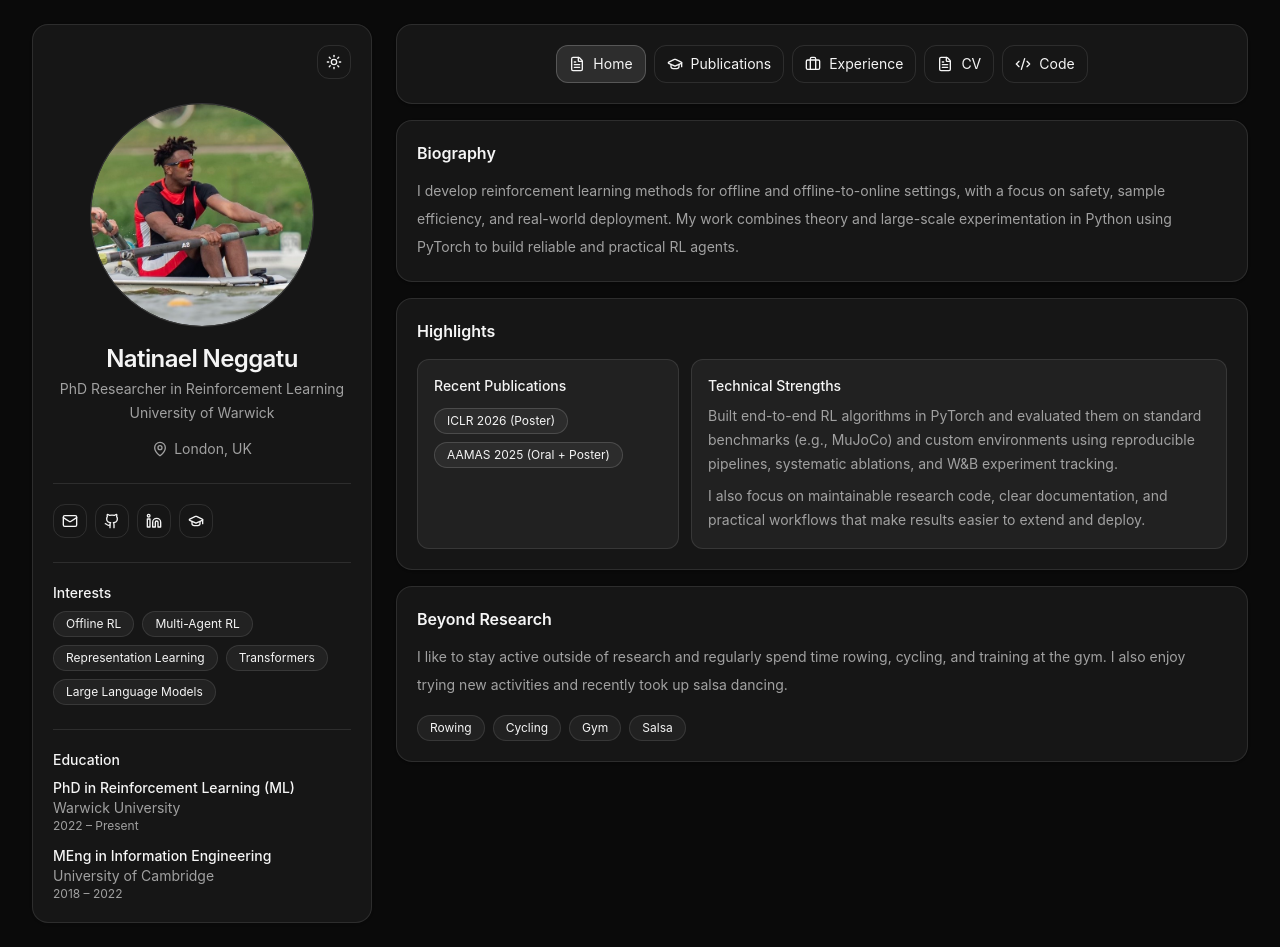
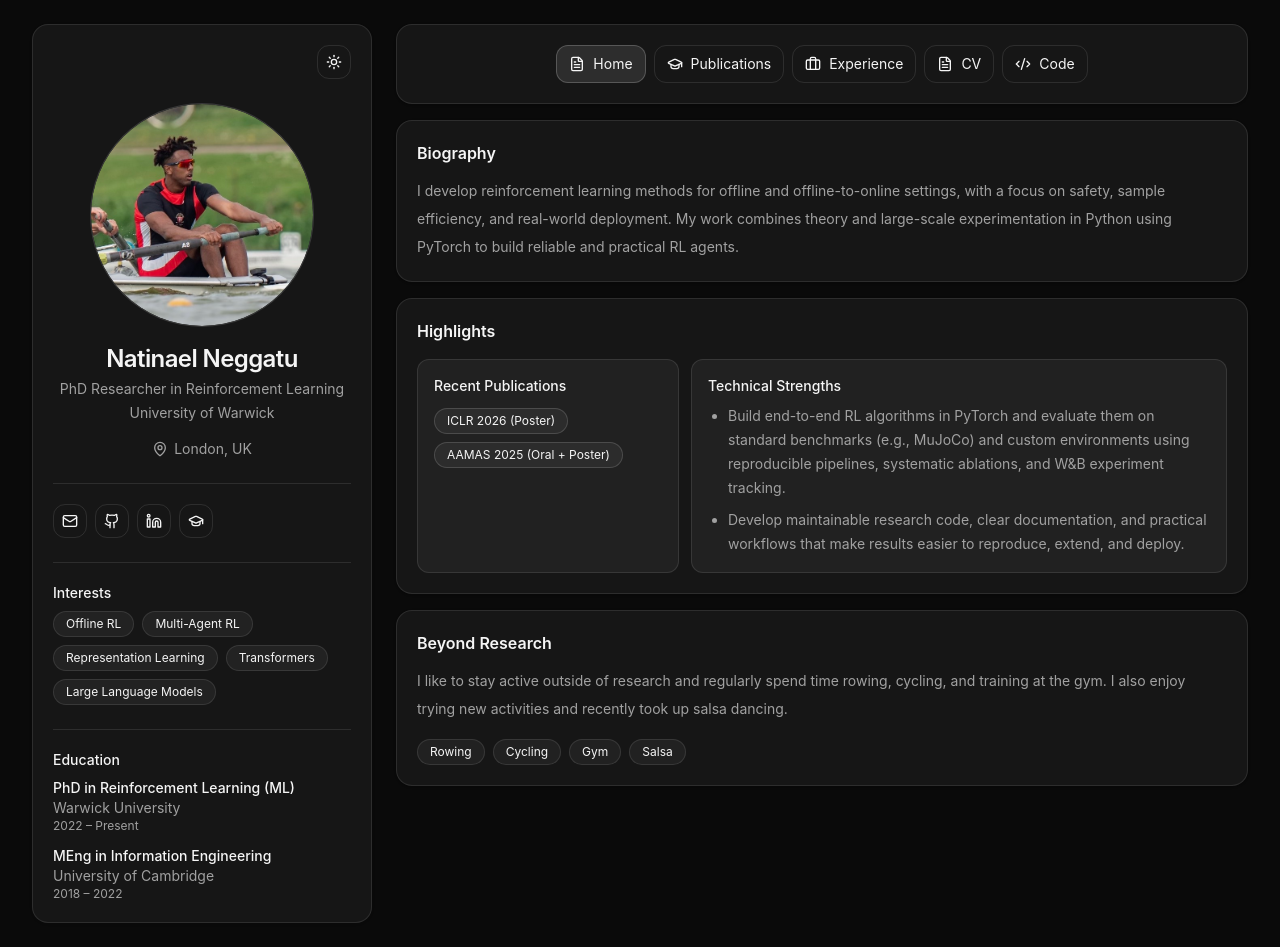
Before and after one commit to nati-warwick/academic_website, a React (Vite) app: page / in a window 1280 px wide. Built offline with nearby package versions, Linux system fonts and the light colour scheme.

Commit message:
updating technical strengths on home tab

```diff
--- a/src/AcademicTabbedWebsiteTemplate.jsx
+++ b/src/AcademicTabbedWebsiteTemplate.jsx
@@ -446,12 +446,14 @@ export default function AcademicTabbedWebsiteTemplate() {
                           }`}
                         >
                           <p className="text-sm font-medium">Technical Strengths</p>
-                          <p className={`mt-2 text-sm leading-6 ${muted}`}>
-                            Built end-to-end RL algorithms in PyTorch and evaluated them on standard benchmarks (e.g., MuJoCo) and custom environments using reproducible pipelines, systematic ablations, and W&B experiment tracking.
-                          </p>
-                          <p className={`mt-2 text-sm leading-6 ${muted}`}>
-                            I also focus on maintainable research code, clear documentation, and practical workflows that make results easier to extend and deploy.
-                          </p>
+                          <ul className={`mt-2 list-disc space-y-2 pl-5 text-sm leading-6 ${muted}`}>
+                            <li>
+                              Build end-to-end RL algorithms in PyTorch and evaluate them on standard benchmarks (e.g., MuJoCo) and custom environments using reproducible pipelines, systematic ablations, and W&B experiment tracking.
+                            </li>
+                            <li>
+                              Develop maintainable research code, clear documentation, and practical workflows that make results easier to reproduce, extend, and deploy.
+                            </li>
+                          </ul>
                         </div>
                       </div>
                     </SectionCard>
```
